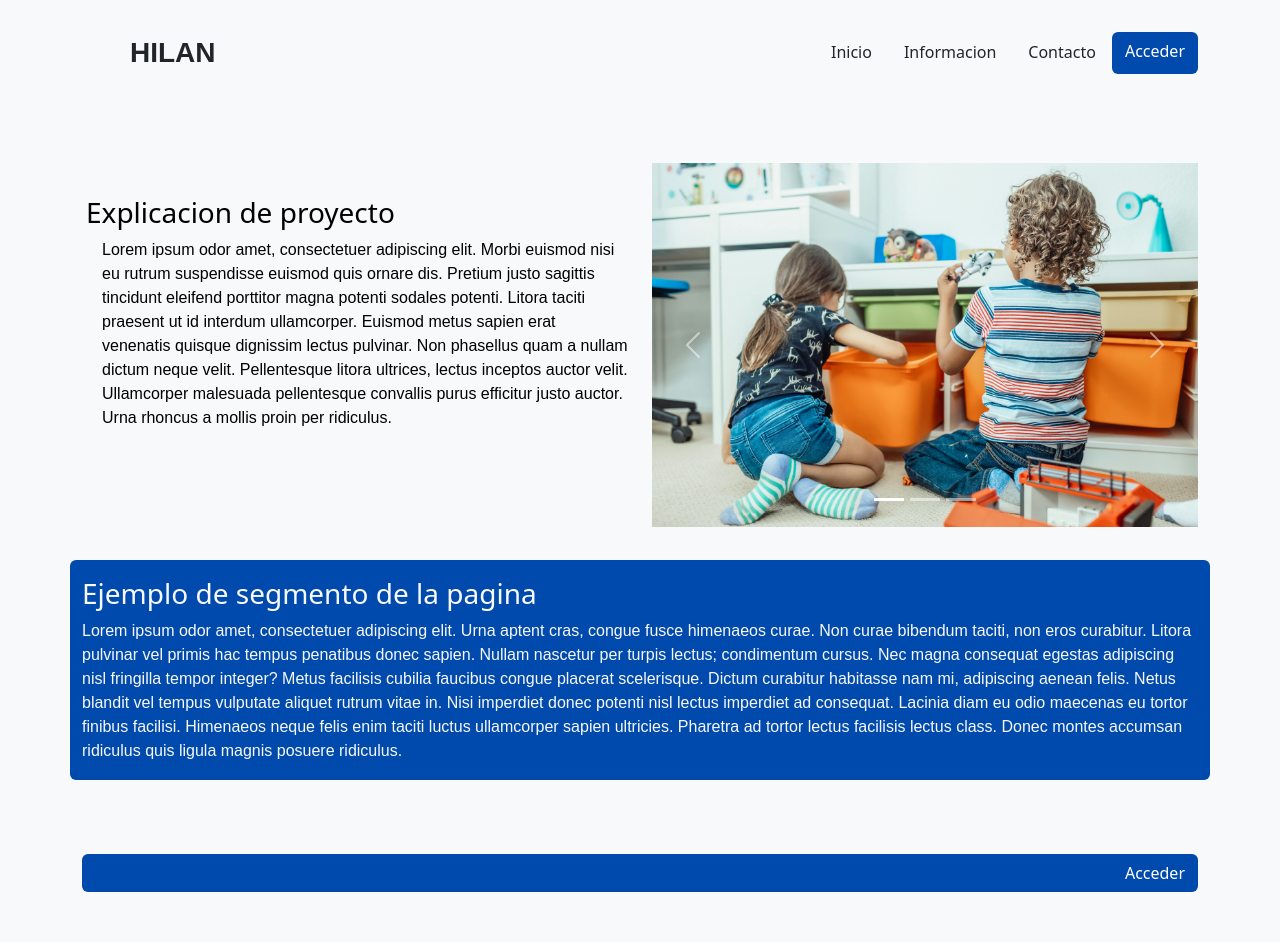
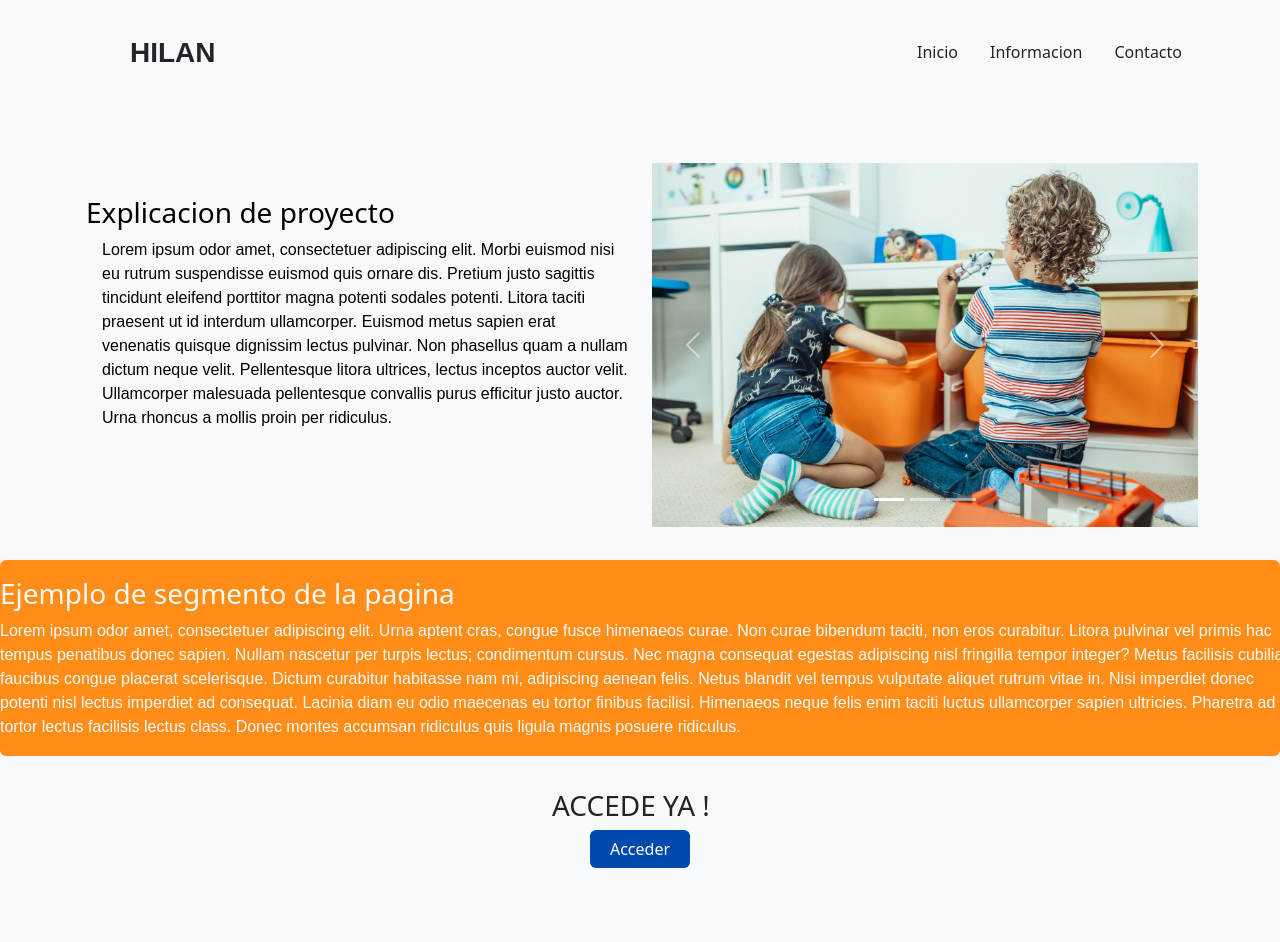
Before and after one commit to CHRLWH/HACKATHON, a PHP site: page /landing.html in a window 1280 px wide. After the commit the page ends 868 px from the top, so only its background shows below. Run offline with PHP 8.4, Linux system fonts and the light colour scheme.

Commit message:
containers de texto y boton acceder centrados

```diff
--- a/css/css.css
+++ b/css/css.css
@@ -11,6 +11,9 @@
     background-color:#E2C5A6 ;
 }
 
+.fondoMerigold{
+    background-color: #FCAE1E;
+}
 
 .nunito-sans {
   font-family: "Nunito Sans", sans-serif;
@@ -67,3 +70,5 @@
     width: 0px;
 
 }
+
+/*Slider*/
--- a/landing.html
+++ b/landing.html
@@ -24,9 +24,6 @@
           <li class="nav-item"><a href="#" class="nav-link text-dark">Informacion</a></li>
           <li class="nav-item"><a href="#" class="nav-link text-dark">Contacto</a></li>
         </ul>
-        <div class="text-end fondoAzul rounded">
-          <a href="pages/Login.html" class="btn text-white">Acceder</a>
-        </div>
       </div>
       </header>
        <hr class="invisible">
@@ -75,10 +72,11 @@
   </div>
   <hr class="invisible">
 
-  <div class="container fondoAzul rounded"> <!--Segmento de pagina-->
+  <div class="fondoNaranja rounded"> <!--Segmento de pagina-->
   <hr class="invisible">
-    <span class="border-0">
-    <h3 class="text-light ">Ejemplo de segmento de la pagina</h3>
+  <div class="mx-auto" style="width: 1300px">
+    <span class="border-2">
+    <h3 class="text-light">Ejemplo de segmento de la pagina</h3>
     <p class="text-light nunito-sans">Lorem ipsum odor amet, consectetuer adipiscing elit. Urna aptent cras, congue fusce himenaeos curae. Non curae bibendum taciti, non eros curabitur.
       Litora pulvinar vel primis hac tempus penatibus donec sapien. Nullam nascetur per turpis lectus; condimentum cursus.
       Nec magna consequat egestas adipiscing nisl fringilla tempor integer? Metus facilisis cubilia faucibus congue placerat scelerisque.
@@ -87,19 +85,21 @@
       Himenaeos neque felis enim taciti luctus ullamcorper sapien ultricies. Pharetra ad tortor lectus facilisis lectus class.
       Donec montes accumsan ridiculus quis ligula magnis posuere ridiculus.
       </p>
-  </span>
+    </span>
+  </div>
   <hr class="invisible">
 </div>
-
-<div class="container bg-light rounded"> <!--Segmento de pagina-->
+<div class="rounded">
+<div class="mx-auto container rounded" style="width: 200px"> <!--Segmento de pagina-->
   <hr class="invisible">
     <span class="border-0">
-    <h3 class="text-light ">ACCEDE YA !</h3>
-    <div class="text-end fondoAzul rounded">
+    <h3 class="text-dark">ACCEDE YA !</h3>
+    <div class="mx-auto text-center fondoAzul rounded" style="width: 100px">
       <a href="pages/Login.html" class="btn text-white">Acceder</a>
     </div>
   </span>
   <hr class="invisible">
+</div>
 </div>
   <script src="https://cdn.jsdelivr.net/npm/@popperjs/core@2.11.8/dist/umd/popper.min.js" integrity="sha384-I7E8VVD/ismYTF4hNIPjVp/Zjvgyol6VFvRkX/vR+Vc4jQkC+hVqc2pM8ODewa9r" crossorigin="anonymous"></script>
   <script src="https://cdn.jsdelivr.net/npm/bootstrap@5.3.3/dist/js/bootstrap.min.js" integrity="sha384-0pUGZvbkm6XF6gxjEnlmuGrJXVbNuzT9qBBavbLwCsOGabYfZo0T0to5eqruptLy" crossorigin="anonymous"></script>
```
